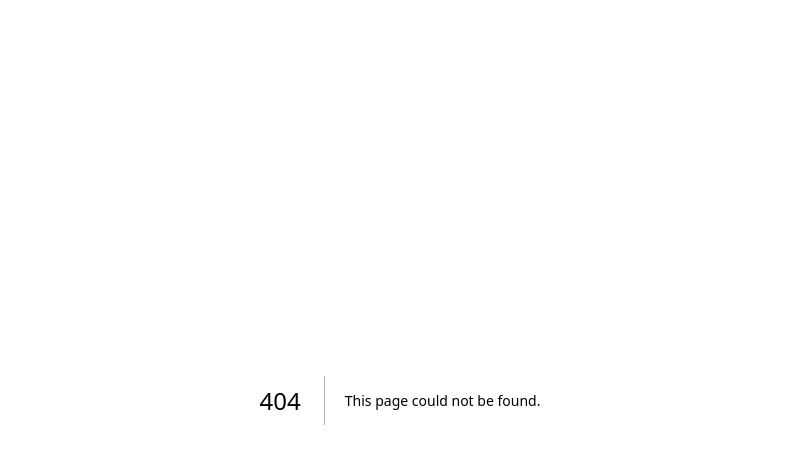
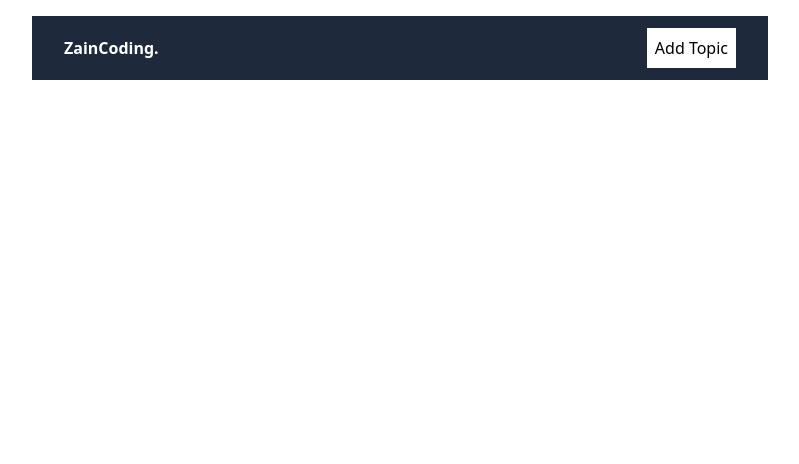
Before and after one commit to RusdyZain/CRUD_MongoDB, a Next.js app: page /layout/Layout in a window 1280 px wide. Before the commit this address had no page. Shown: the top 464 px of the page, without its empty margins (240-1039 px from the left). Built offline with nearby package versions, Linux system fonts and the light colour scheme.

Commit message:
Progress

```diff
--- /dev/null
+++ b/src/components/Navbar.tsx
@@ -0,0 +1,17 @@
+import React from "react";
+import Link from "next/link";
+
+export default function Navbar() {
+  return (
+    <div>
+      <nav className="flex justify-between items-center bg-slate-800 px-8 py-3">
+        <Link href="/" className="text-white font-bold">
+          ZainCoding.
+        </Link>
+        <Link href="/addTopic" className="bg-white p-2">
+          Add Topic
+        </Link>
+      </nav>
+    </div>
+  );
+}
--- a/src/pages/index.tsx
+++ b/src/pages/index.tsx
@@ -1,3 +1,9 @@
+import Layout from "./layout/Layout";
+
 export default function Home() {
-  return <div></div>;
+  return (
+    <Layout>
+      <h1>Hello World</h1>
+    </Layout>
+  );
 }
--- /dev/null
+++ b/src/pages/layout/Layout.tsx
@@ -0,0 +1,10 @@
+import Navbar from "@/components/Navbar";
+
+export default function Layout({ children }: { children: React.ReactNode }) {
+  return (
+    <div className="max-w-3xl mx-auto p-4">
+      <Navbar />
+      {children}
+    </div>
+  );
+}
```
Also changed, not shown: package.json (+7 -6 lines), 1 other file (tests, documents, lock files or other folders).
